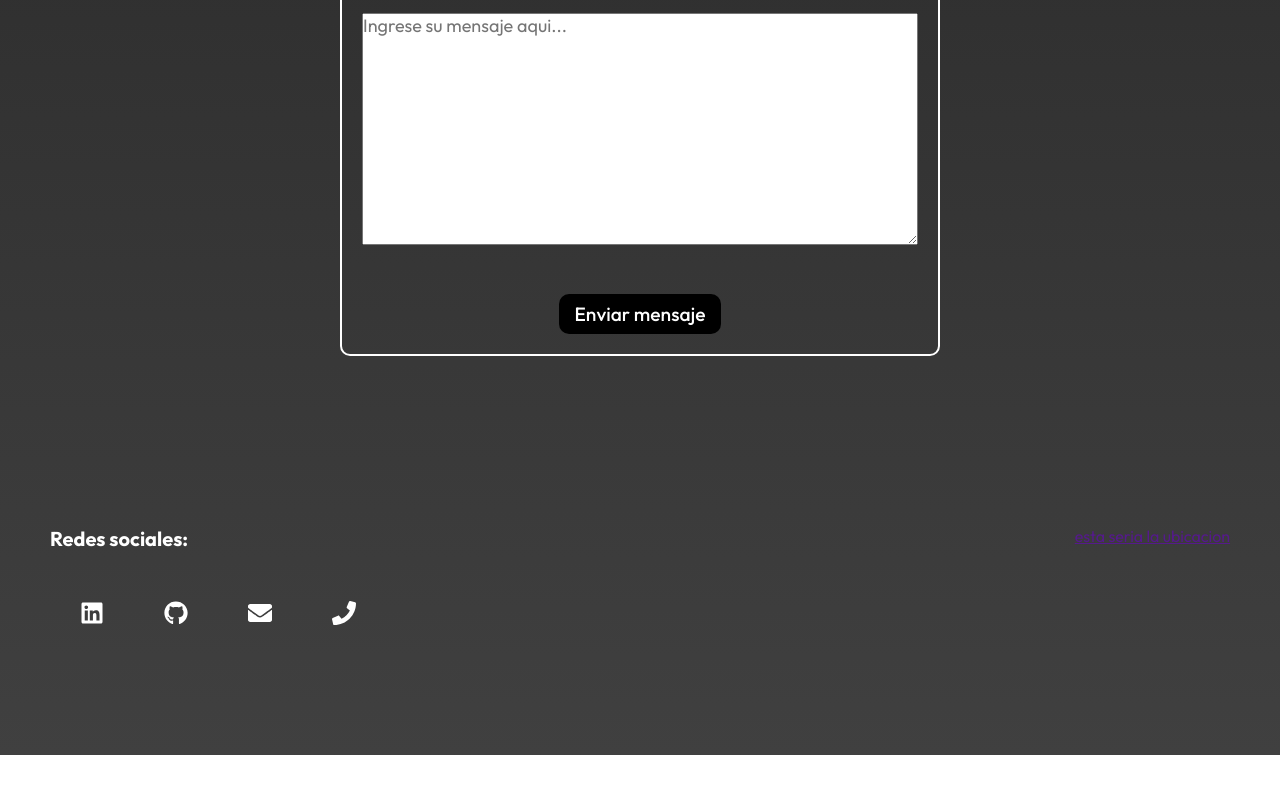
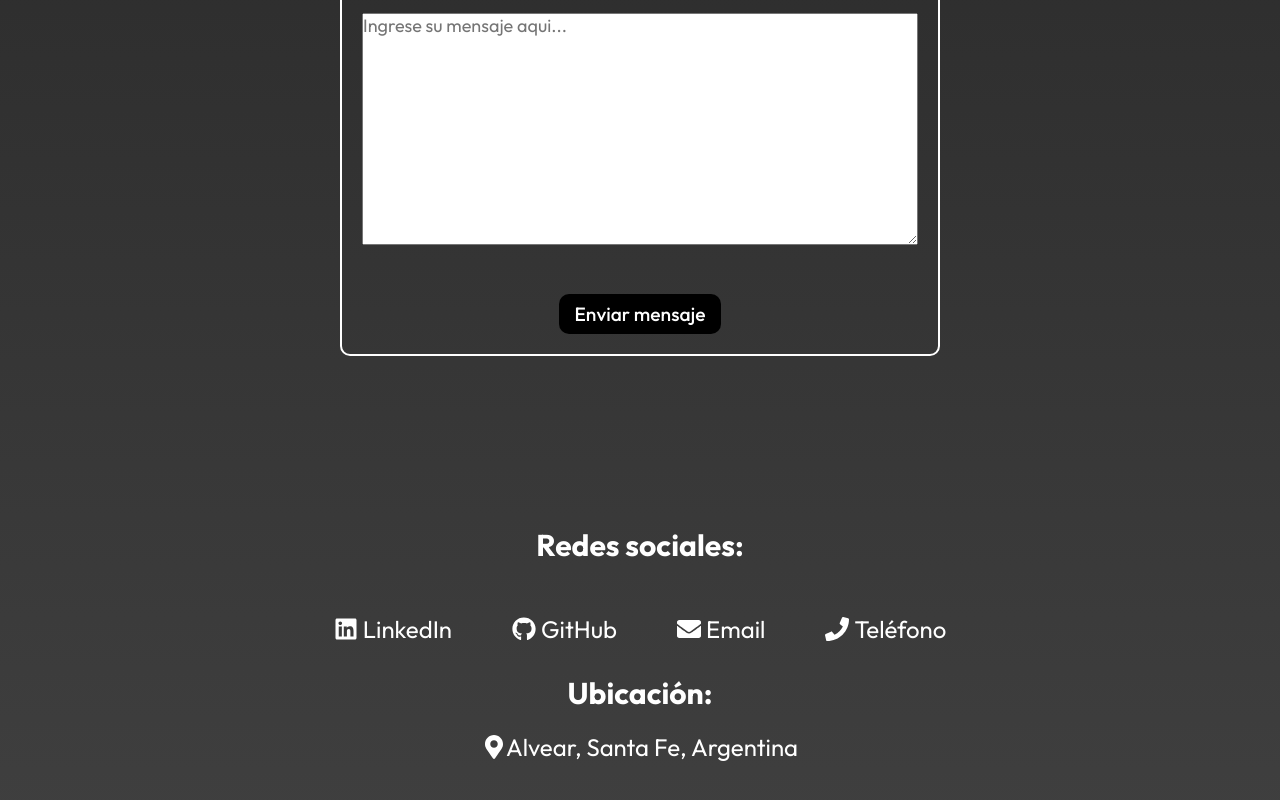
Before and after one commit to valen07dido/Portfolio, a React (Vite) app in the folder Client/: page / in a window 1280 px wide. Shown: the part 2382-3182 px from the top of the page. Before the commit the page ends 3137 px from the top, so only its background shows below. Built offline with nearby package versions, Linux system fonts and the light colour scheme; no server answers.

Commit message:
modificaciones en el footer

```diff
--- a/Client/src/Components/Footer/Footer.jsx
+++ b/Client/src/Components/Footer/Footer.jsx
@@ -1,45 +1,55 @@
 import React from "react";
-import { FaLinkedin, FaGithub, FaEnvelope, FaPhone } from "react-icons/fa";
+import { FaLinkedin, FaGithub, FaEnvelope, FaPhone, FaMapMarkerAlt } from "react-icons/fa";
 import styles from "./Footer.module.css";
+
 const Footer = () => {
-  const redes = [
+  const socialNetworks = [
     {
-      name: "LinkedIn",
+      name: "\u00A0LinkedIn",
       url: "https://www.linkedin.com/in/valentin-di-domenica-a6186822a",
       icon: <FaLinkedin />,
     },
     {
-      name: "GitHub",
+      name: "\u00A0GitHub",
       url: "https://github.com/valen07dido",
       icon: <FaGithub />,
     },
     {
-      name: "Email",
+      name: "\u00A0Email",
       url: "mailto:valendido69@gmail.com",
       icon: <FaEnvelope />,
     },
     {
-      name: "Teléfono",
+      name: "\u00A0Teléfono",
       url: "tel:+5493413164761",
       icon: <FaPhone />,
     },
   ];
+
+  const renderSocialNetworks = () => {
+    return socialNetworks.map((network) => (
+      <div className={styles.network} key={network.name}>
+        <a href={network.url} className={styles.link}>
+          {network.icon}{network.name}
+        </a>
+      </div>
+    ));
+  };
+
   return (
     <div className={styles.container}>
       <div>
         <h2 className={styles.title}>Redes sociales:</h2>
         <div className={styles.containerNet}>
-          {redes.map((red) => (
-            <div className={styles.network} key={red.name}>
-              <a href={red.url} className={styles.link}>
-                {red.icon}
-              </a>
-            </div>
-          ))}
+          {renderSocialNetworks()}
         </div>
       </div>
-        <a href="">esta seria la ubicacion</a>
-
+      <div>
+        <h2 className={styles.title}>Ubicación:</h2>
+        <a href="https://maps.app.goo.gl/4KGVPtLEeRDfnsrZ9" className={styles.link}>
+          <FaMapMarkerAlt /> Alvear, Santa Fe, Argentina
+        </a>
+      </div>
     </div>
   );
 };
--- a/Client/src/Components/Footer/Footer.module.css
+++ b/Client/src/Components/Footer/Footer.module.css
@@ -1,16 +1,21 @@
 .title {
-  font-size: 20px;
+  font-size: 30px;
   color: #ffffff;
   margin-bottom: 20px;
+  text-align: center; /* Center the title */
 }
+
 .containerNet {
   display: flex;
+  justify-content: space-around; /* Distribute networks evenly */
 }
+
 .network {
   display: flex;
   align-items: center;
   margin: 20px;
 }
+
 .link {
   display: flex;
   align-items: center;
@@ -24,8 +29,10 @@
 .link:hover {
   transform: scale(1.2);
 }
+
 .container {
   margin: 50px;
   display: flex;
-  justify-content: space-between;
+  flex-direction: column; /* Stack sections vertically */
+  align-items: center; /* Center sections horizontally */
 }
```
